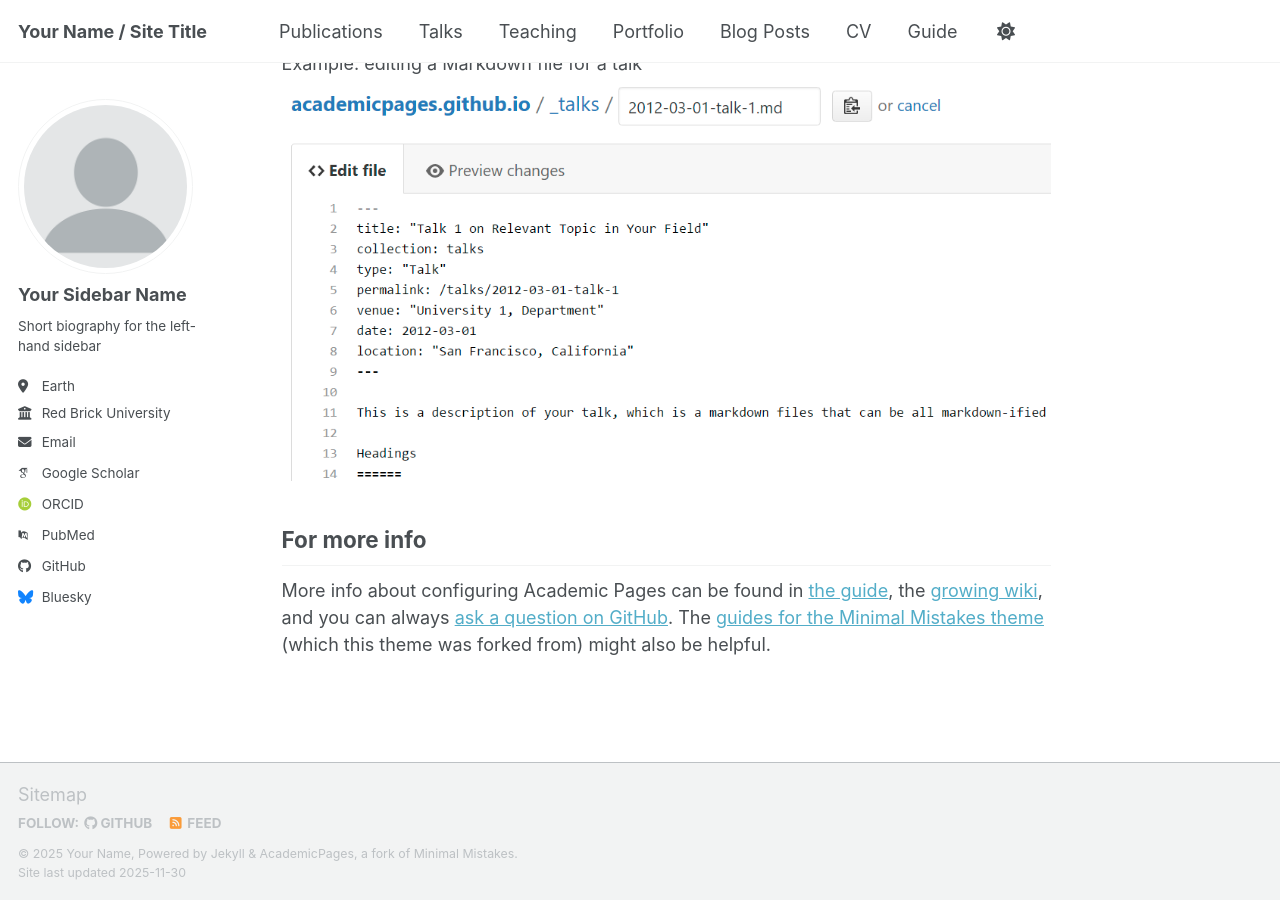
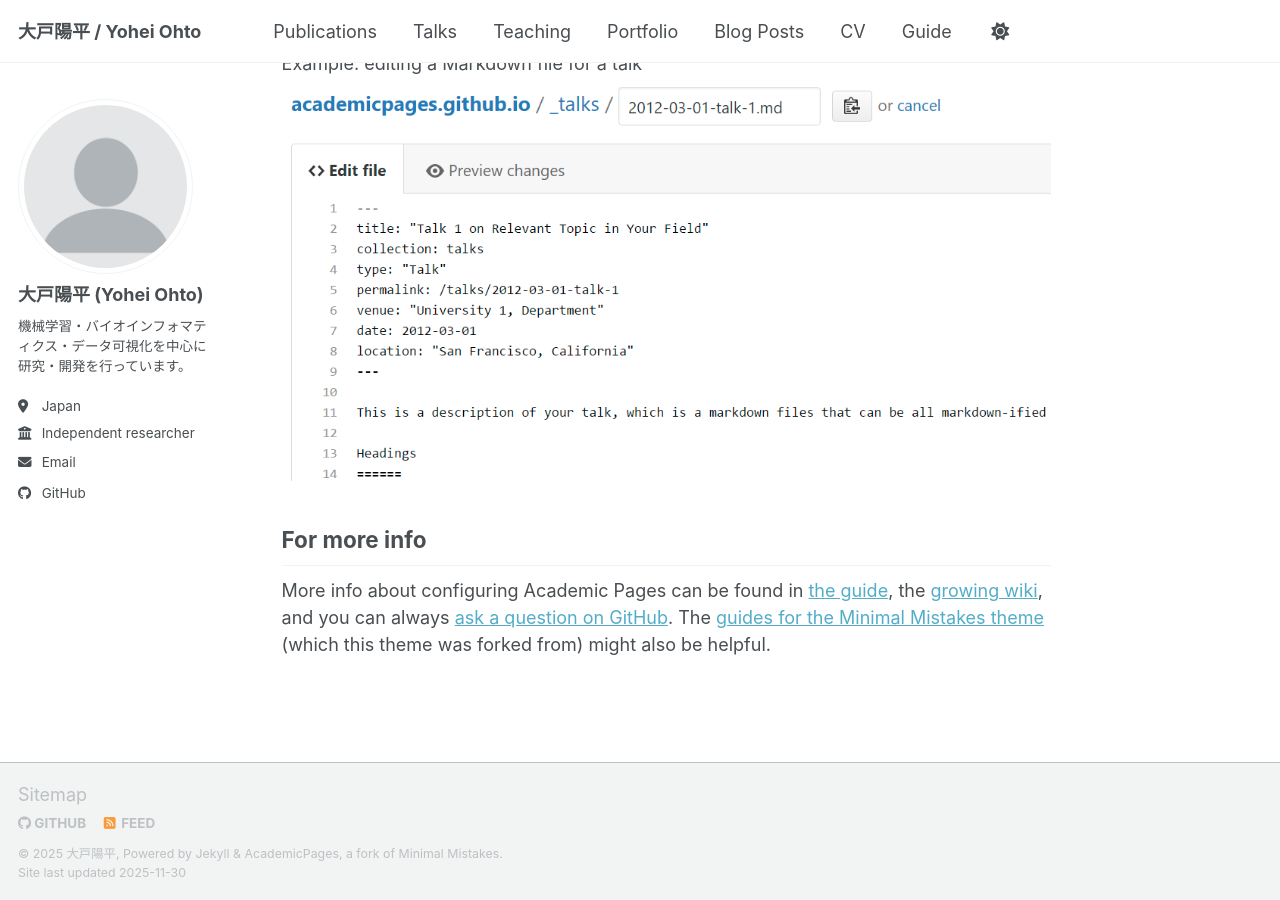
Before and after one commit to YoheiOhto/YoheiOhto.github.io, a Jekyll site: the page built from _pages/about.md, in a window 1280 px wide and 900 px high, scrolled down 2718 px. Built offline with Jekyll 4.4.1, drawn with Linux system fonts in a browser that asks for light colours; some web fonts are replaced; a script bundle is joined from its source files by our own code; library files that are not in the unit come from our copies.

Commit message:
first commit

```diff
--- a/_config.yml
+++ b/_config.yml
@@ -7,16 +7,15 @@
 # server process.
 
 # Basic Site Settings
-locale                   : "en-US"
-site_theme               : "default" # Currently available options are "default", "air"
-title                    : "Your Name / Site Title"
+locale                   : "ja-JP"
+site_theme               : "default"
+title                    : "大戸陽平 / Yohei Ohto"
 title_separator          : "-"
-name                     : &name "Your Name"
-description              : &description "Your Name's academic portfolio"   # Update this with a general description of your site, this is the default if not overridden by a page
-url                      : https://academicpages.github.io # The base hostname & protocol for your site e.g. "https://[your GitHub username].github.io",
-                                                           # or if you already have some other page hosted on Github then use "https://[your GitHub username].github.io/[Your Repo Name]"
-baseurl                  : "" # the subpath of your site, e.g. "/blog"
-repository               : "academicpages/academicpages.github.io"
+name                     : &name "大戸陽平"
+description              : &description "大戸陽平のアカデミックポートフォリオ"
+url                      : https://yoheiohto.github.io
+baseurl                  : ""
+repository               : "YoheiOhto/YoheiOhto.github.io"
 
 # Site Author - The following control what appear as part of the author content on the side bar.
 #               If a field is blank the icon and link will not appear, otherwise it will be shown.
@@ -24,63 +23,62 @@ repository               : "academicpages/academicpages.github.io"
 author:
   # Biographic information
   avatar           : "profile.png"
-  name             : "Your Sidebar Name"
-  pronouns         : # example: "she/her"
-  bio              : "Short biography for the left-hand sidebar"
-  location         : "Earth"
-  employer         : "Red Brick University"
-  uri              : # URL
-  email            : "none@example.org"
+  name             : "大戸陽平 (Yohei Ohto)"
+  pronouns         :
+  bio              : "機械学習・バイオインフォマティクス・データ可視化を中心に研究・開発を行っています。"
+  location         : "Japan"
+  employer         : "Independent researcher"
+  uri              :
+  email            : "oy826c60@gmail.com"
 
-  # Academic websites
-  academia         : # URL
-  arxiv            : # URL - Update with the correct link to your profile
-  googlescholar    : "https://scholar.google.com/citations?user=PS_CX0AAAAAJ"
-  inspire-hep      : # URL
-  impactstory      : # URL
-  orcid            : "https://orcid.org/yourorcidurl"
-  semantic         : # URL
-  ssrn             : # URL
-  pubmed           : "https://www.ncbi.nlm.nih.gov/pubmed/?term=john+snow"
-  researchgate     : # URL
-  scopus           : # URL
-  zotero           : # URL
-
+  # Academic websites (必要に応じて URL を更新してください)
+  academia         :
+  arxiv            :
+  googlescholar    :
+  inspire-hep      :
+  impactstory      :
+  orcid            :
+  semantic         :
+  ssrn             :
+  pubmed           :
+  researchgate     :
+  scopus           :
+  zotero           :
 
   # Repositories and software development
-  bitbucket        : # Username - Update with your username on the site
-  codepen          : # Username
-  dribbble         : # Username
-  github           : "academicpages"
-  kaggle           : # Username
-  stackoverflow    : # User number or user number and name (i.e., use "1" or "1/jeff-atwood")
+  bitbucket        :
+  codepen          :
+  dribbble         :
+  github           : "YoheiOhto"
+  kaggle           :
+  stackoverflow    :
 
-  # Social media
-  artstation       : # Username
-  bluesky          : "bsky.app" # Replace this with you Bluesky username
-  facebook         : # Username
-  flickr           : # Username
-  foursquare       : # Username
-  goodreads        : # Username
-  google_plus      : # Username
-  keybase          : # Username
-  instagram        : # Username
-  lastfm           : # Username
-  linkedin         : # Username
-  mastodon         : # URL
-  medium           : # URL
-  pinterest        : # Username
-  soundcloud       : # Username
-  steam            : # Username
-  telegram         : # URL
-  tumblr           : # Username
-  twitter          : # Username for X / Twitter
-  vine             : # Username
-  weibo            : # Username
-  wikipedia        : # Username
-  xing             : # Username
-  youtube          : # Username
-  zhihu            : # Username
+  # Social media (必要なら入力してください)
+  artstation       :
+  bluesky          :
+  facebook         :
+  flickr           :
+  foursquare       :
+  goodreads        :
+  google_plus      :
+  keybase          :
+  instagram        :
+  lastfm           :
+  linkedin         :
+  mastodon         :
+  medium           :
+  pinterest        :
+  soundcloud       :
+  steam            :
+  telegram         :
+  tumblr           :
+  twitter          :
+  vine             :
+  weibo            :
+  wikipedia        :
+  xing             :
+  youtube          :
+  zhihu            :
 
 # Publication Category - The following the list of publication categories and their headings
 publication_category:
@@ -302,7 +300,7 @@ sass:
 permalink: /:categories/:title/
 # paginate: 5 # amount of posts to show
 # paginate_path: /page:num/
-timezone: Etc/UTC # https://en.wikipedia.org/wiki/List_of_tz_database_time_zones
+timezone: Asia/Tokyo # https://en.wikipedia.org/wiki/List_of_tz_database_time_zones
 
 
 # Plugins
```
